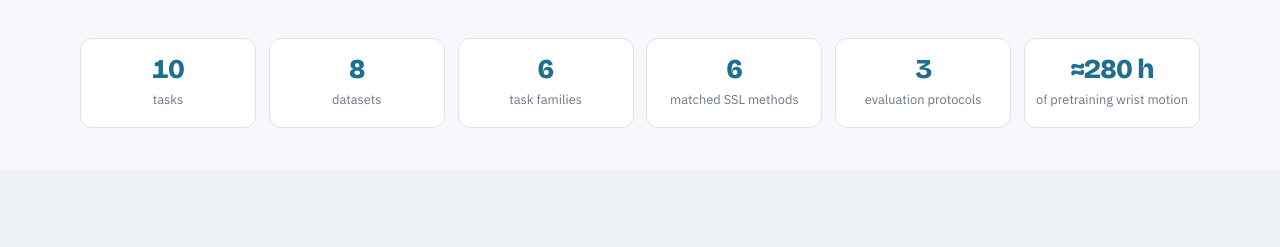
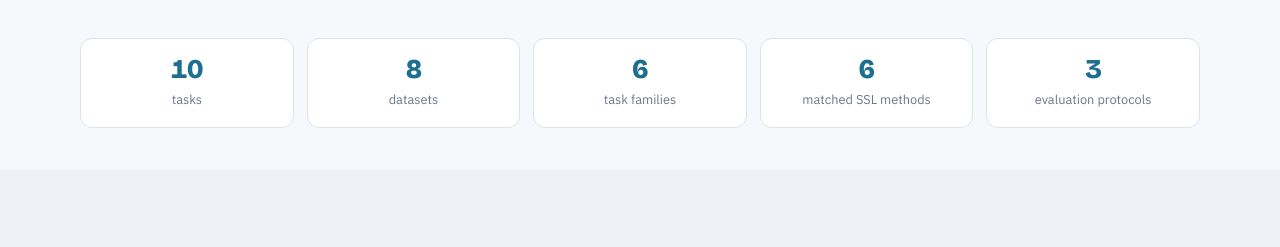
Before and after one commit to SPICExLAB/imubench, a plain HTML site: page paper/index.html in a window 1280 px wide. Shown: the part 516-763 px from the top of the page. Drawn offline with nearby package versions, Linux system fonts and the light colour scheme.

Commit message:
Paper page: drop the pretraining-hours stat tile
Co-Authored-By: Claude Fable 5.1 <noreply@anthropic.com>

```diff
--- a/paper/index.html
+++ b/paper/index.html
@@ -67,7 +67,6 @@
       <div class="stat"><b>6</b><span>task families</span></div>
       <div class="stat"><b>6</b><span>matched SSL methods</span></div>
       <div class="stat"><b>3</b><span>evaluation protocols</span></div>
-      <div class="stat"><b>&asymp;280 h</b><span>of pretraining wrist motion</span></div>
     </div>
   </div>
 </section>
--- a/static/css/site.css
+++ b/static/css/site.css
@@ -285,11 +285,11 @@ table.lb tbody tr:hover td { background: var(--accent-bg); }
 .authors sup { font-size: .7em; color: var(--accent); }
 .affils { color: var(--muted); font-size: .9rem; margin-top: .4rem; }
 .paper-hero .cta-row { margin-top: 1.5rem; }
-.stats { display: grid; grid-template-columns: repeat(6, 1fr); gap: .8rem; margin-top: 2.6rem; }
+.stats { display: grid; grid-template-columns: repeat(5, 1fr); gap: .8rem; margin-top: 2.6rem; }
 .stat { background: var(--surface); border: 1px solid var(--line); border-radius: var(--r); padding: .95rem .6rem; }
 .stat b { display: block; font-family: var(--display); font-size: 1.7rem; font-weight: 800; letter-spacing: -.03em; color: var(--accent); line-height: 1.1; font-variant-numeric: tabular-nums; }
 .stat span { font-size: .8rem; color: var(--muted); }
-@media (max-width: 860px) { .stats { grid-template-columns: repeat(3, 1fr); } }
+@media (max-width: 860px) { .stats { grid-template-columns: repeat(auto-fit, minmax(140px, 1fr)); } }
 @media (max-width: 480px) { .stats { grid-template-columns: repeat(2, 1fr); } }
 
 .prose { max-width: 72ch; color: var(--ink-soft); display: grid; gap: 1rem; font-size: 1.02rem; }
```
